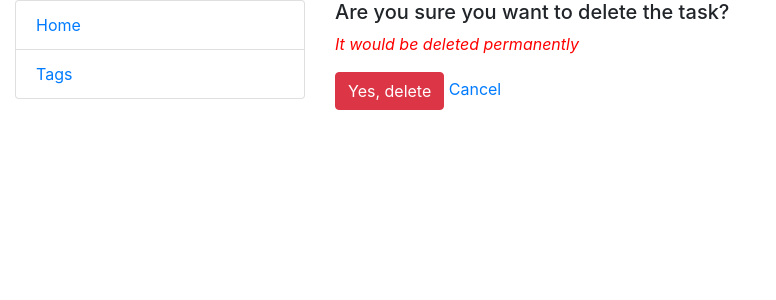
After one commit to AntoniTS999/To-do-list, a Django app: template templates/todo/task_delete.html in a window 1280 px wide. The commit adds this page. Shown: the top 300 px of the page, without its empty margins (0-776 px from the left). Run offline with Django 5.2, Linux system fonts and the light colour scheme; the template is opened without the code that fills it, so the values that code supplies are empty.

Commit message:
DeleteView added to Task

```diff
--- /dev/null
+++ b/templates/todo/task_delete.html
@@ -0,0 +1,12 @@
+{% extends  "base.html" %}
+
+{% block content %}
+	<h5>Are you sure you want to delete the task?</h5>
+  <p style="color: red"><i>It would be deleted permanently</i></p>
+  <form action="" method="post">
+  {% csrf_token %}
+    <input class="btn btn-danger" type="submit" value="Yes, delete">
+    {% url 'todo:task-list' as task_list %}
+    <a href="{{ next|default:task_list }}">Cancel</a>
+  </form>
+{% endblock %}
--- a/templates/todo/task_list.html
+++ b/templates/todo/task_list.html
@@ -20,7 +20,7 @@
       <h6>{{ tag.name }} </h6>
 
       <h6 class="ml-1"><a href="{% url 'todo:task-update' pk=task.id %}">Update</a></h6>
-      <h6 class="ml-1"><a href="#">Delete</a></h6>
+      <h6 class="ml-1"><a href="{% url 'todo:task-delete' pk=task.id %}">Delete</a></h6>
       <hr>
     {% endfor %}
   </div>
--- a/todo/urls.py
+++ b/todo/urls.py
@@ -1,10 +1,14 @@
 from django.urls import path
 from todo.views import (TaskListView,
                         TaskCreateView,
-                        TaskUpdateView)
+                        TaskUpdateView,
+                        TaskDeleteView)
 
 app_name="todo"
 urlpatterns = [
     path("", TaskListView.as_view(), name="task-list"),
-    path("tasks/create", TaskCreateView.as_view(), name="task-create"),path("tasks/<int:pk>/update", TaskUpdateView.as_view(), name="task-update"),
+    path("tasks/create", TaskCreateView.as_view(), name="task-create"),
+    path("tasks/<int:pk>/update", TaskUpdateView.as_view(), name="task-update"),
+    path("tasks/<int:pk>/delete", TaskDeleteView.as_view(), name="task-delete"),
+
 ]
```
Also changed, not shown: todo/views.py (+10 -0 lines).
